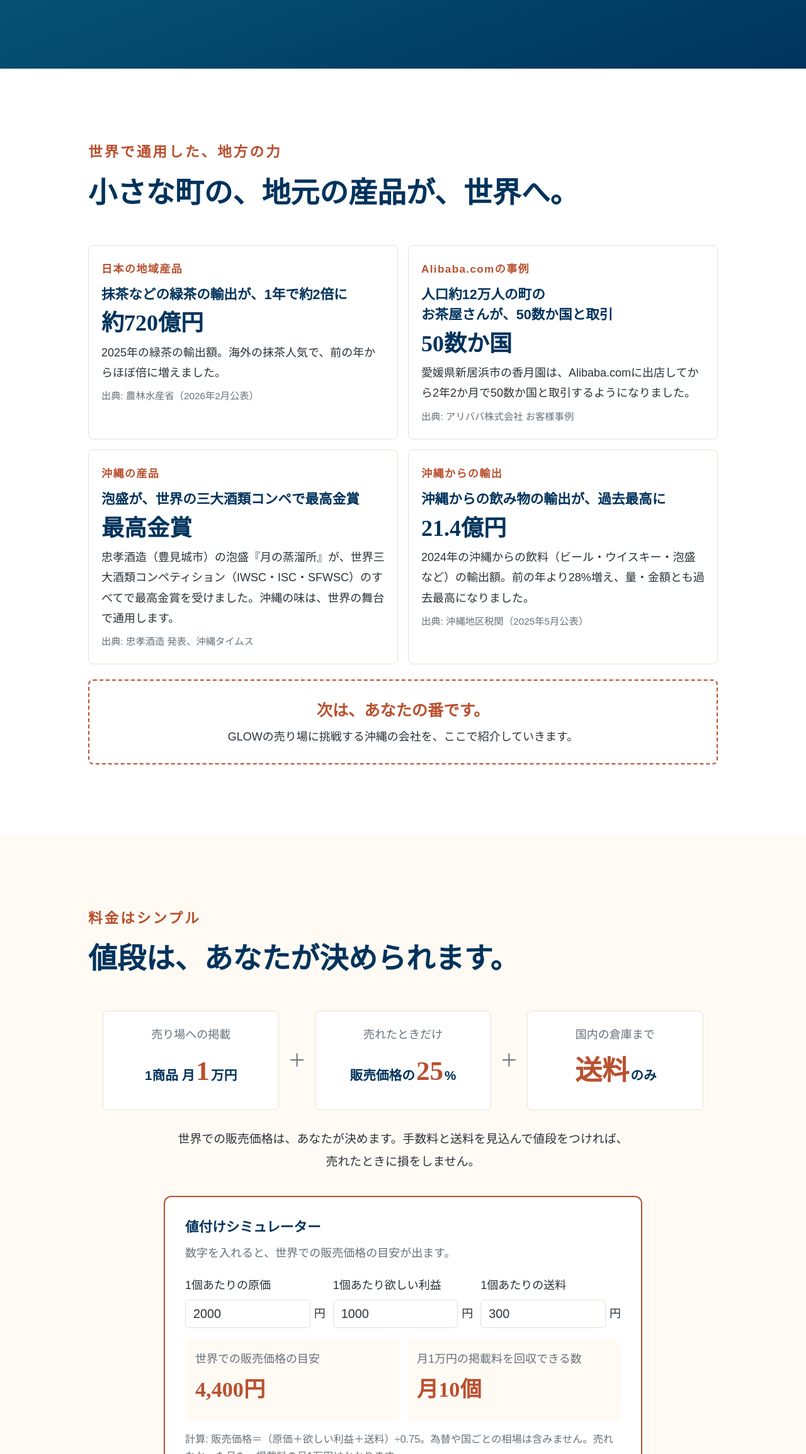
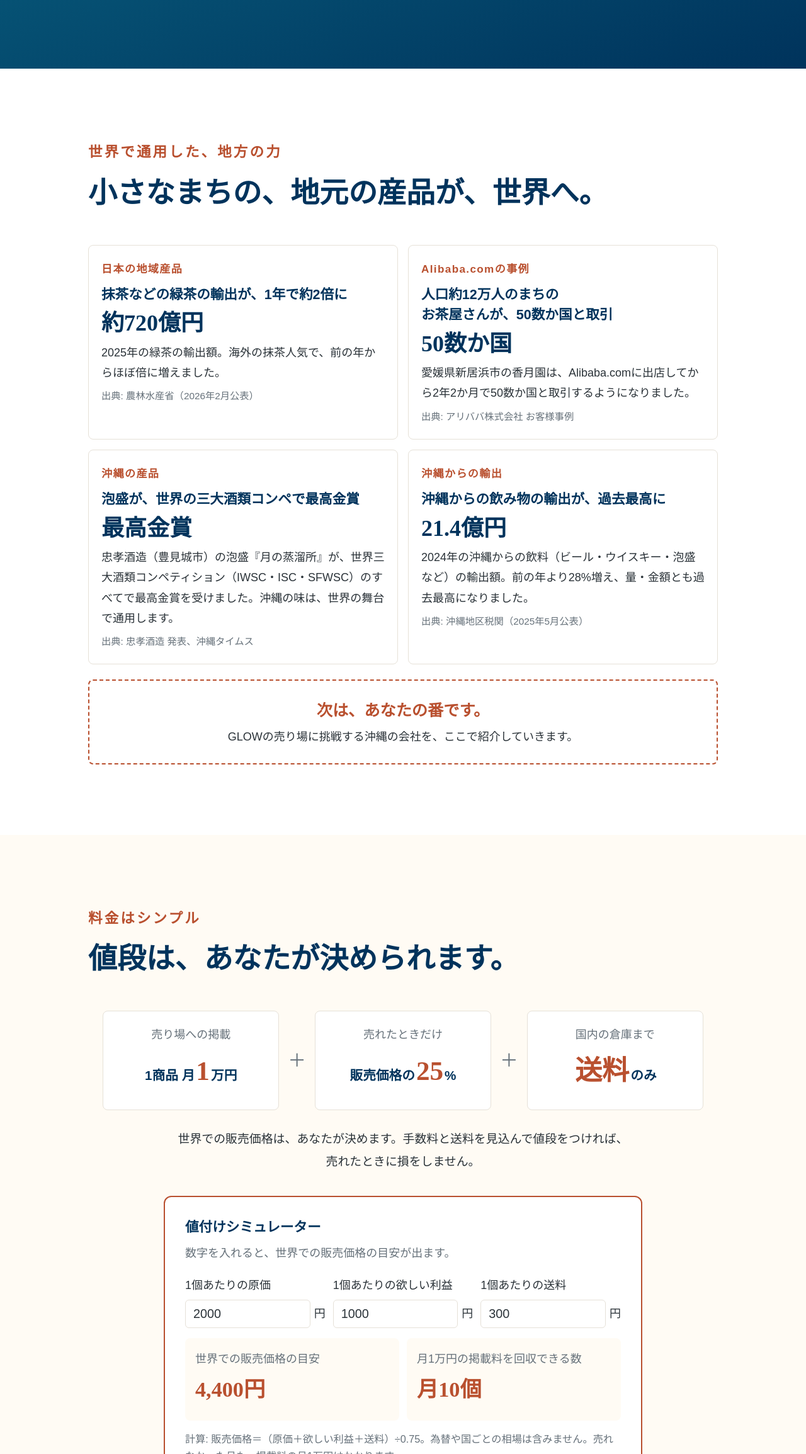
Before and after one commit to allgroup-inc/glow-world, a plain HTML site: page index.html in a window 1280 px wide. Shown: the part 8798-11107 px from the top of the page at 63% size. Drawn offline with Linux system fonts and the light colour scheme; a web font is replaced by a local one.

Commit message:
表記の手直し: 「1個あたりの欲しい利益」、代表名の表記、「町」→「まち」。ご案内資料も差し替え
Co-Authored-By: Claude Opus 5.5 <noreply@anthropic.com>
Claude-Session: https://claude.ai/code/session_016UFDXVuYFtAtTGYqmXNcP3

```diff
--- a/index.html
+++ b/index.html
@@ -55,7 +55,7 @@
                         <p>そして今、沖縄でつくられた良いものを、世界の買い手に届ける道をひらきます。世界最大級の企業間取引サイト「Alibaba.com」の上に、GLOWが<strong>沖縄の商品を世界に紹介する売り場</strong>を持ち、そこにあなたの商品を並べます。</p>
                     </div>
                     <figure class="rep">
-                        <img src="assets/images/minei.webp" width="512" height="512" loading="lazy" alt="株式会社GLOW 代表取締役社長 嶺井忍">
+                        <img src="assets/images/minei.webp" width="512" height="512" loading="lazy" alt="株式会社GLOW 代表取締役社長 嶺井 忍">
                         <figcaption>
                             <p class="rep-name"><span>代表取締役社長</span>嶺井 忍</p>
                             <p>沖縄の政策金融機関「沖縄振興開発金融公庫」に34年。何十年にもわたり、沖縄の企業の資金のご相談に向き合ってきました。</p>
@@ -187,10 +187,10 @@
         <section class="block" id="cases">
             <div class="wrap">
                 <p class="eyebrow">世界で通用した、地方の力</p>
-                <h2><span class="nw">小さな町の、</span><span class="nw">地元の産品が、</span><span class="nw">世界へ。</span></h2>
+                <h2><span class="nw">小さなまちの、</span><span class="nw">地元の産品が、</span><span class="nw">世界へ。</span></h2>
                 <div class="cases">
                     <article class="case"><p class="case-tag">日本の地域産品</p><h3><span class="nw">抹茶などの緑茶の</span><span class="nw">輸出が、</span><span class="nw">1年で約2倍に</span></h3><p class="case-num">約720億円</p><p>2025年の緑茶の輸出額。海外の抹茶人気で、前の年からほぼ倍に増えました。</p><p class="src">出典: 農林水産省（2026年2月公表）</p></article>
-                    <article class="case"><p class="case-tag">Alibaba.comの事例</p><h3><span class="nw">人口約12万人の町の</span><span class="nw">お茶屋さんが、</span><span class="nw">50数か国と取引</span></h3><p class="case-num">50数か国</p><p>愛媛県新居浜市の香月園は、Alibaba.comに出店してから2年2か月で50数か国と取引するようになりました。</p><p class="src">出典: アリババ株式会社 お客様事例</p></article>
+                    <article class="case"><p class="case-tag">Alibaba.comの事例</p><h3><span class="nw">人口約12万人のまちの</span><span class="nw">お茶屋さんが、</span><span class="nw">50数か国と取引</span></h3><p class="case-num">50数か国</p><p>愛媛県新居浜市の香月園は、Alibaba.comに出店してから2年2か月で50数か国と取引するようになりました。</p><p class="src">出典: アリババ株式会社 お客様事例</p></article>
                     <article class="case"><p class="case-tag">沖縄の産品</p><h3><span class="nw">泡盛が、</span><span class="nw">世界の</span><span class="nw">三大酒類コンペで</span><span class="nw">最高金賞</span></h3><p class="case-num">最高金賞</p><p>忠孝酒造（豊見城市）の泡盛『月の蒸溜所』が、世界三大酒類コンペティション（IWSC・ISC・SFWSC）のすべてで最高金賞を受けました。沖縄の味は、世界の舞台で通用します。</p><p class="src">出典: 忠孝酒造 発表、沖縄タイムス</p></article>
                     <article class="case"><p class="case-tag">沖縄からの輸出</p><h3><span class="nw">沖縄からの</span><span class="nw">飲み物の輸出が、</span><span class="nw">過去最高に</span></h3><p class="case-num">21.4億円</p><p>2024年の沖縄からの飲料（ビール・ウイスキー・泡盛など）の輸出額。前の年より28%増え、量・金額とも過去最高になりました。</p><p class="src">出典: 沖縄地区税関（2025年5月公表）</p></article>
                 </div>
@@ -220,7 +220,7 @@
                     <p class="sim-help">数字を入れると、世界での販売価格の目安が出ます。</p>
                     <div class="sim-inputs">
                         <label for="sim-cost">1個あたりの原価<span><input id="sim-cost" type="number" inputmode="numeric" min="0" step="10" value="2000"> 円</span></label>
-                        <label for="sim-profit">1個あたり欲しい利益<span><input id="sim-profit" type="number" inputmode="numeric" min="1" step="10" value="1000"> 円</span></label>
+                        <label for="sim-profit">1個あたりの欲しい利益<span><input id="sim-profit" type="number" inputmode="numeric" min="1" step="10" value="1000"> 円</span></label>
                         <label for="sim-ship">1個あたりの送料<span><input id="sim-ship" type="number" inputmode="numeric" min="0" step="10" value="300"> 円</span></label>
                     </div>
                     <div class="sim-result" aria-live="polite">
```
Also changed, not shown: 1 other file.
